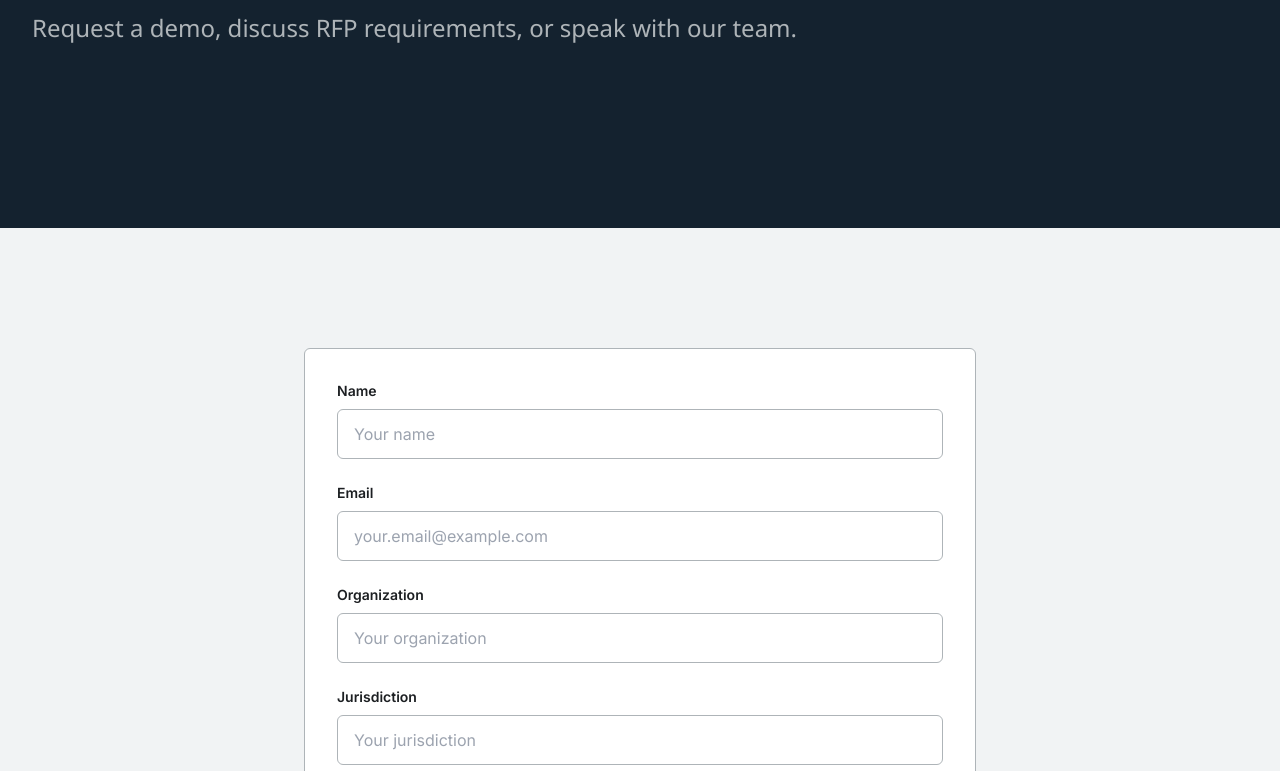
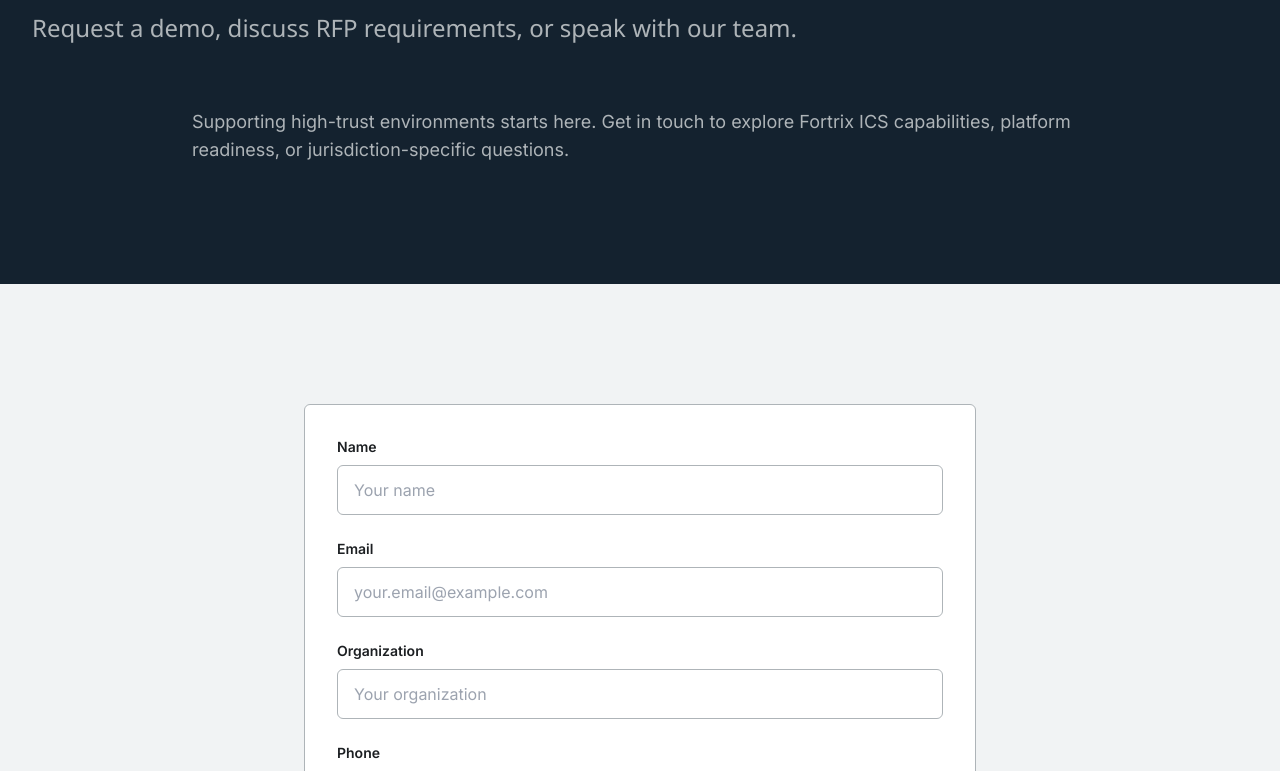
Before and after one commit to FortrixSystems/Corp-Site, a Next.js app: page /contact in a window 1280 px wide. Shown: the part 269-1040 px from the top of the page. Built offline with nearby package versions, Linux system fonts and the light colour scheme.

Commit message:
feat: Improve modules page card sizing and update contact page
- Make all module cards the same height using flexbox
- Add introductory text to contact page under heading
- Remove jurisdiction field from contact form

```diff
--- a/src/app/contact/page.tsx
+++ b/src/app/contact/page.tsx
@@ -36,6 +36,11 @@
           subtitle="Request a demo, discuss RFP requirements, or speak with our team."
           dark={true}
         />
+        <div className="max-w-4xl mx-auto mt-8">
+          <p className="text-base sm:text-lg text-fortrix-grey-300 font-regular leading-relaxed">
+            Supporting high-trust environments starts here. Get in touch to explore Fortrix ICS capabilities, platform readiness, or jurisdiction-specific questions.
+          </p>
+        </div>
       </Section>
 
       {/* Contact Form Section */}
@@ -80,18 +85,6 @@
                 />
               </div>
               <div>
-                <label htmlFor="jurisdiction" className="block text-sm font-semibold text-fortrix-grey-900 mb-2">
-                  Jurisdiction
-                </label>
-                <input
-                  type="text"
-                  id="jurisdiction"
-                  name="jurisdiction"
-                  className="w-full px-4 py-3 border border-fortrix-grey-300 rounded-md focus:outline-none focus:ring-2 focus:ring-fortrix-teal focus:border-transparent"
-                  placeholder="Your jurisdiction"
-                />
-              </div>
-              <div>
                 <label htmlFor="phone" className="block text-sm font-semibold text-fortrix-grey-900 mb-2">
                   Phone
                 </label>
--- a/src/components/ModuleCard.tsx
+++ b/src/components/ModuleCard.tsx
@@ -9,12 +9,12 @@
 
 export default function ModuleCard({ title, description, href, className = '' }: ModuleCardProps) {
   return (
-    <Link href={href} className={`block group ${className}`}>
-      <div className="bg-white rounded-md border border-fortrix-grey-300 p-6 md:p-8 transition-all duration-200 hover:shadow-sm hover:border-fortrix-teal/40">
+    <Link href={href} className={`block group h-full ${className}`}>
+      <div className="bg-white rounded-md border border-fortrix-grey-300 p-6 md:p-8 transition-all duration-200 hover:shadow-sm hover:border-fortrix-teal/40 h-full flex flex-col">
         <h3 className="text-lg sm:text-xl font-heading font-semibold mb-3 text-fortrix-grey-900 group-hover:text-fortrix-teal">
           {title}
         </h3>
-        <p className="text-fortrix-grey-700 font-regular text-sm sm:text-base">
+        <p className="text-fortrix-grey-700 font-regular text-sm sm:text-base flex-grow">
           {description}
         </p>
       </div>
```
